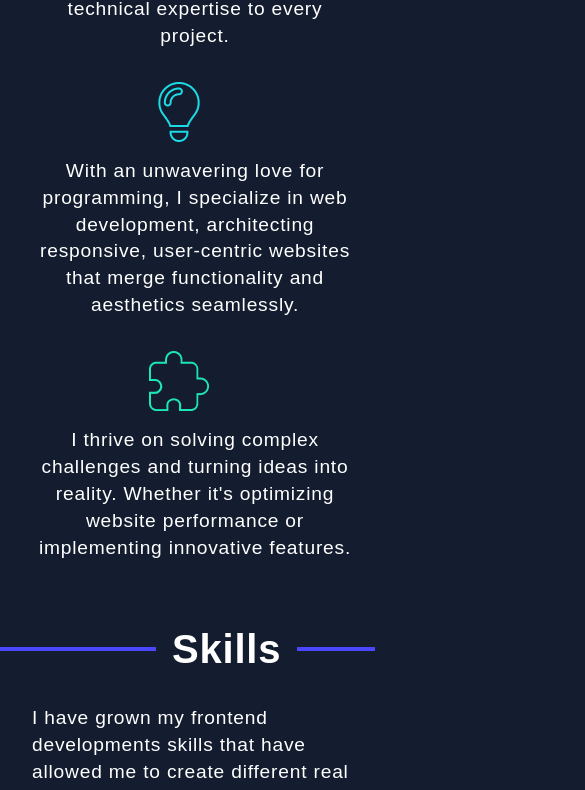
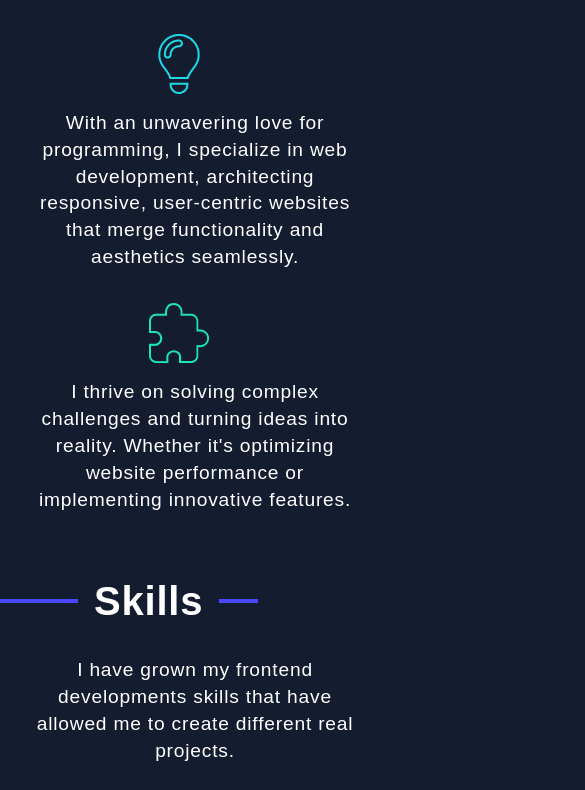
Before and after one commit to felianfilian/portfolio, an Angular app: page / in a window 390 px wide. Shown: the part 1164-1954 px from the top of the page, 585 px wide, since content can reach past the window. Built offline with nearby package versions, Linux system fonts and the light colour scheme.

Commit message:
basic layout update

```diff
--- a/src/app/section01-hero/section01-hero.component.scss
+++ b/src/app/section01-hero/section01-hero.component.scss
@@ -1,6 +1,7 @@
 @import "src/assets/global-scss.scss";
 
 #section-hero {
+  overflow-x: hidden;
   display: flex;
   justify-content: center;
 
--- a/src/app/section02-about/section02-about.component.scss
+++ b/src/app/section02-about/section02-about.component.scss
@@ -53,11 +53,6 @@
 }
 
 @media (max-width: 576px) {
-  .about-container {
-    justify-content: center;
-    text-align: center;
-  }
-
   .benefit-container {
     flex-direction: column;
     align-items: center;
--- a/src/styles.scss
+++ b/src/styles.scss
@@ -221,3 +221,18 @@ section {
     max-width: 928px;
   }
 }
+
+@media (max-width: 576px) {
+  .text-block {
+    justify-content: center;
+    text-align: center;
+  }
+
+  .width-20p {
+    width: 10%;
+  }
+
+  .width-40p {
+    width: 20%;
+  }
+}
```
